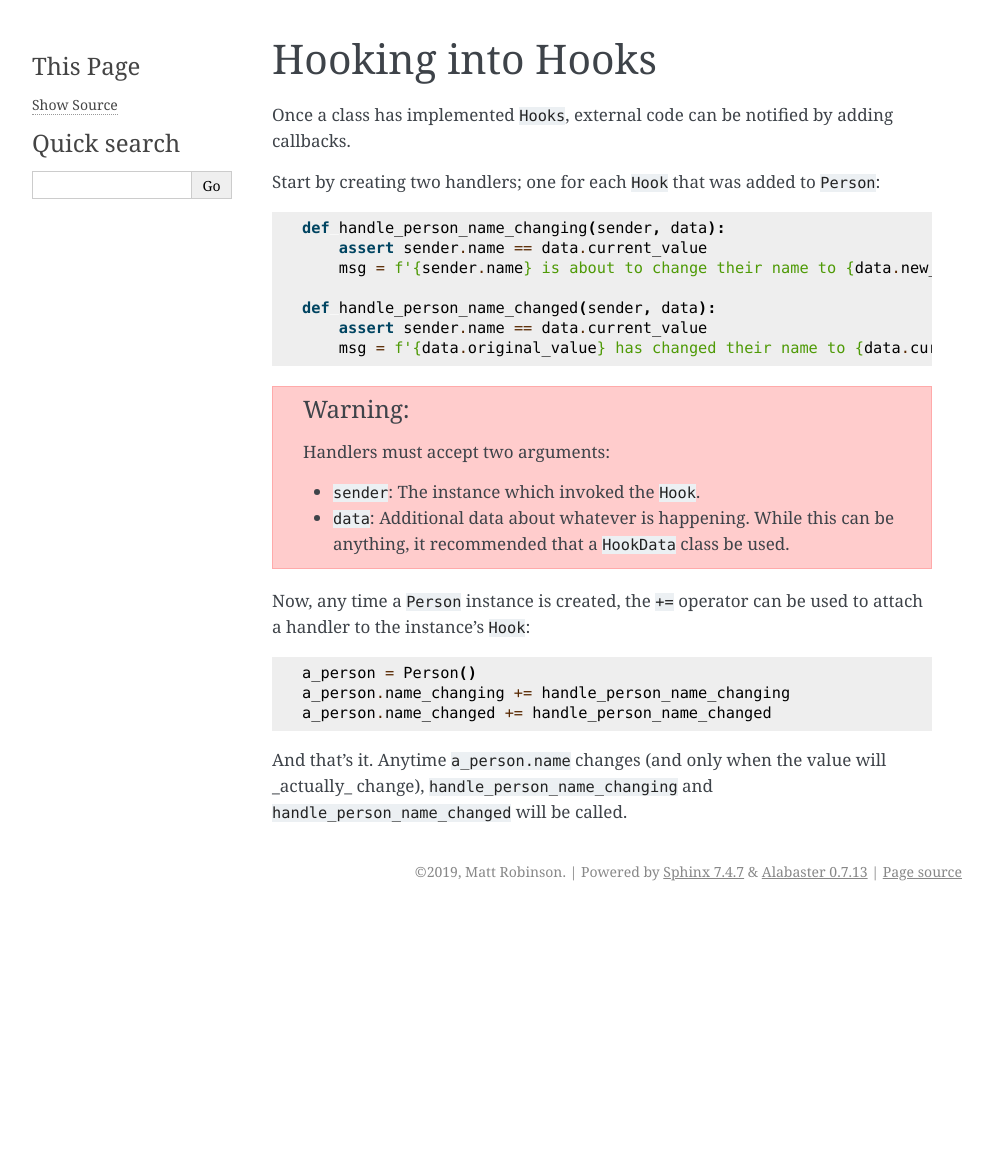
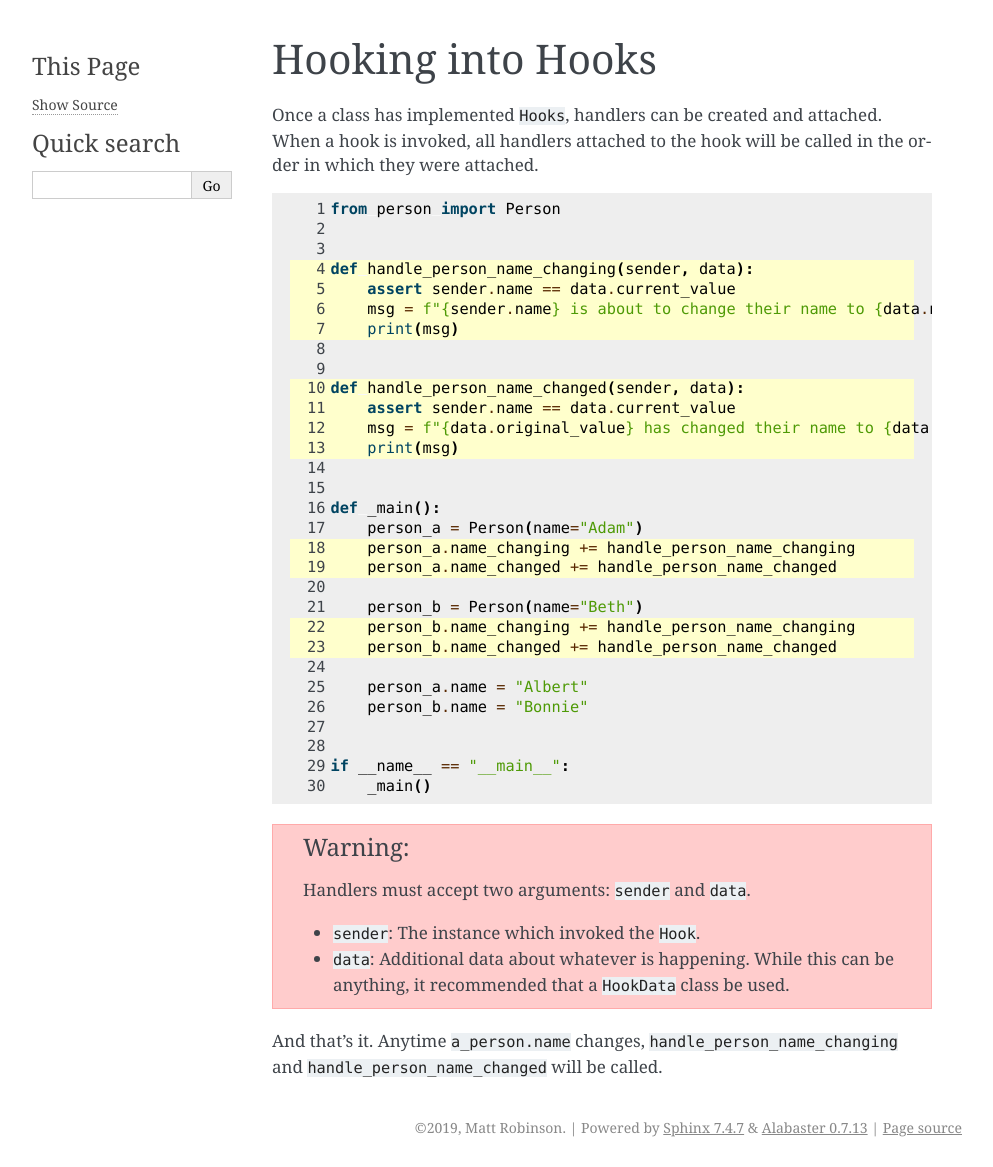
Before and after one commit to artPlusPlus/grapnel, a Sphinx documentation site: the page built from docs/source/hooking_into_hooks.rst, in a window 1280 px wide. Shown: the whole page, without its empty margins (148-1141 px from the left). Built offline with Sphinx 7.4.7, drawn with Linux system fonts in a browser that asks for light colours; before the commit the page ends 911 px from its top, so only the background shows below that.

Commit message:
Adding more user documentation.

```diff
--- a/README.rst
+++ b/README.rst
@@ -1,5 +1,6 @@
+****************
 What is Grapnel?
-================
+****************
 
 Grapnel is a library enabling Python classes to expose Hooks, which allow other parts of the codebase to respond to state changes.
 
--- /dev/null
+++ b/docs/examples/hooking_into_hooks/main.py
@@ -0,0 +1,30 @@
+from person import Person
+
+
+def handle_person_name_changing(sender, data):
+    assert sender.name == data.current_value
+    msg = f"{sender.name} is about to change their name to {data.new_value}."
+    print(msg)
+
+
+def handle_person_name_changed(sender, data):
+    assert sender.name == data.current_value
+    msg = f"{data.original_value} has changed their name to {data.current_value}."
+    print(msg)
+
+
+def _main():
+    person_a = Person(name="Adam")
+    person_a.name_changing += handle_person_name_changing
+    person_a.name_changed += handle_person_name_changed
+
+    person_b = Person(name="Beth")
+    person_b.name_changing += handle_person_name_changing
+    person_b.name_changed += handle_person_name_changed
+
+    person_a.name = "Albert"
+    person_b.name = "Bonnie"
+
+
+if __name__ == "__main__":
+    _main()
--- a/docs/source/hooking_into_hooks.rst
+++ b/docs/source/hooking_into_hooks.rst
@@ -1,29 +1,20 @@
+******************
 Hooking into Hooks
-------------------
+******************
 
-Once a class has implemented ``Hooks``, external code can be notified by adding callbacks.
+Once a class has implemented ``Hooks``, handlers can be created and attached. When a hook is
+invoked, all handlers attached to the hook will be called in the order in which they were attached.
 
-Start by creating two handlers; one for each ``Hook`` that was added to ``Person``::
+.. literalinclude:: ../examples/hooking_into_hooks/main.py
+    :language: python
+    :linenos:
+    :emphasize-lines: 4-7, 10-13, 18-19, 22-23
 
-    def handle_person_name_changing(sender, data):
-        assert sender.name == data.current_value
-        msg = f'{sender.name} is about to change their name to {data.new_value}'.
-
-    def handle_person_name_changed(sender, data):
-        assert sender.name == data.current_value
-        msg = f'{data.original_value} has changed their name to {data.current_value}'.
-
-.. warning:: Handlers must accept two arguments:
+.. warning:: Handlers must accept two arguments: ``sender`` and ``data``.
 
   - ``sender``: The instance which invoked the ``Hook``.
   - ``data``: Additional data about whatever is happening. While this can be anything, it recommended that
     a ``HookData`` class be used.
 
-Now, any time a ``Person`` instance is created, the ``+=`` operator can be used to attach a handler to the instance's ``Hook``::
-
-    a_person = Person()
-    a_person.name_changing += handle_person_name_changing
-    a_person.name_changed += handle_person_name_changed
-
-And that's it. Anytime ``a_person.name`` changes (and only when the value will _actually_ change),
-``handle_person_name_changing`` and ``handle_person_name_changed`` will be called.
+And that's it. Anytime ``a_person.name`` changes, ``handle_person_name_changing`` and
+``handle_person_name_changed`` will be called.
--- a/docs/source/index.rst
+++ b/docs/source/index.rst
@@ -1,6 +1,6 @@
-=======
+#######
 Grapnel
-=======
+#######
 
 .. include:: ../../README.rst
 .. include:: quickstart.rst
```
Also changed, not shown: docs/examples/basics/person_end.py (added, +23 -0 lines), docs/examples/basics/person_start.py (added, +13 -0 lines), docs/examples/hooking_into_hooks/person.py (added, +36 -0 lines), docs/examples/quickstart.py (added, +64 -0 lines), docs/examples/recommendations/person_end.py (added, +36 -0 lines), docs/examples/recommendations/person_start.py (added, +13 -0 lines), docs/source/basics.rst (+13 -38 lines), docs/source/quickstart.rst (+5 -57 lines), docs/source/recommendations.rst (+40 -57 lines).
